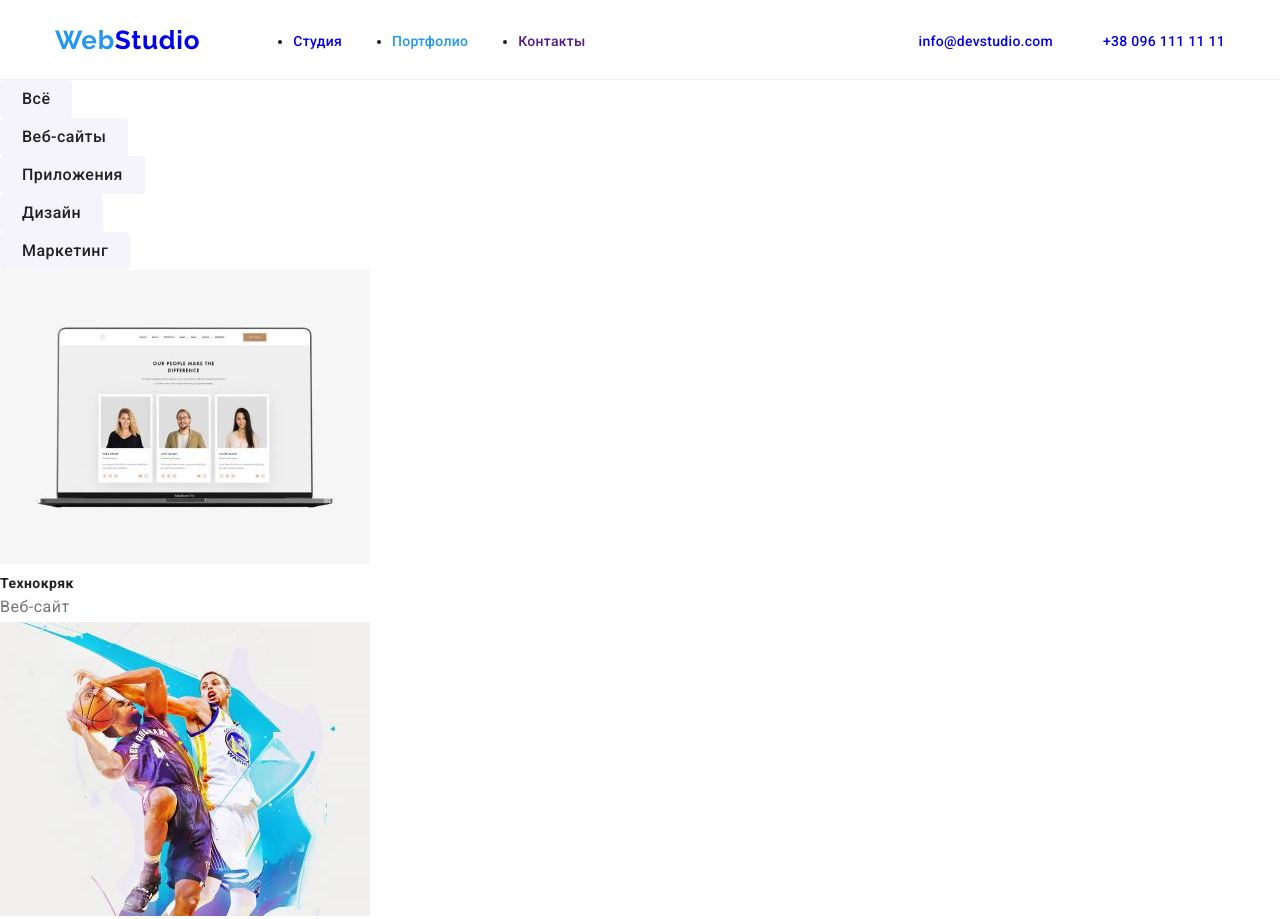
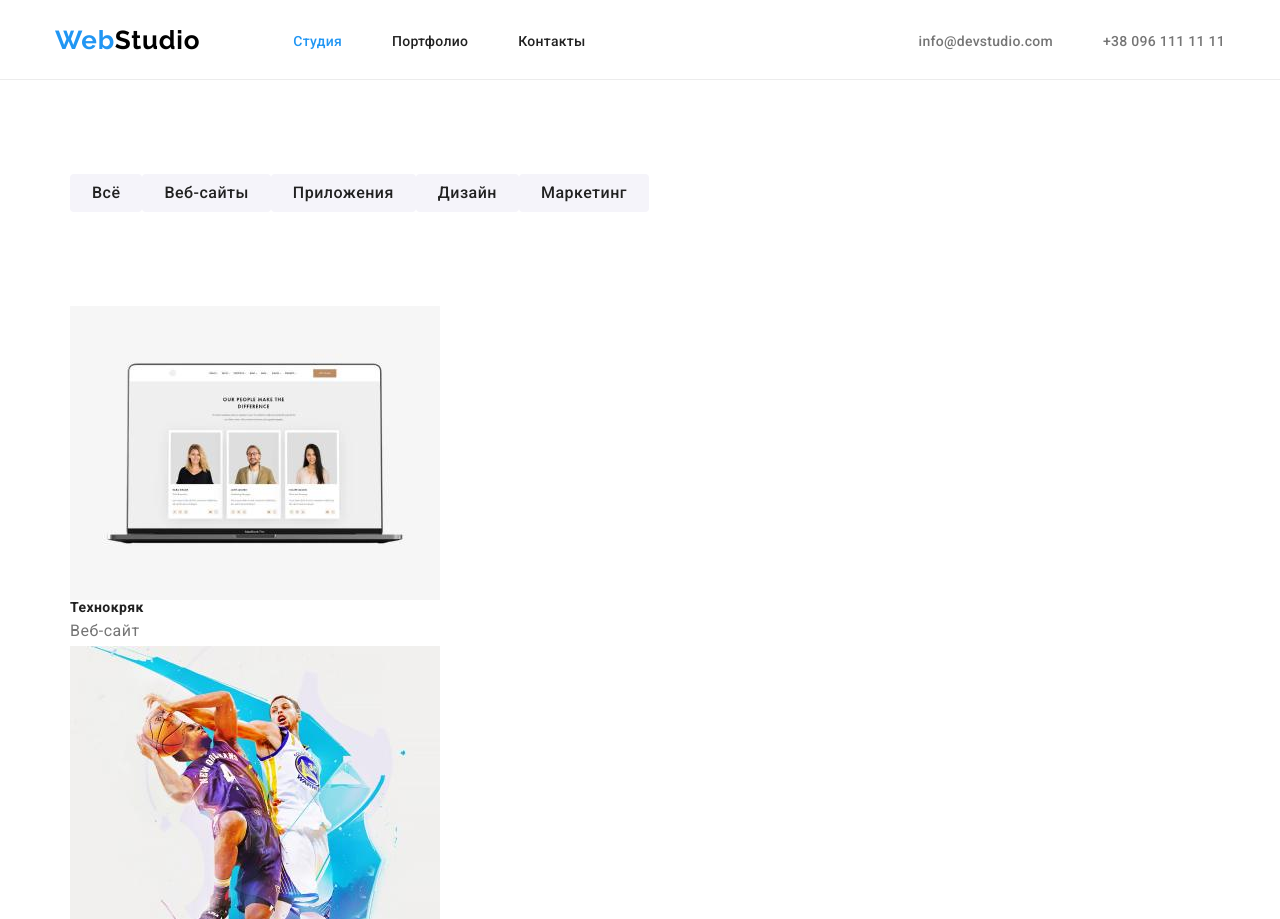
Before and after one commit to polygor1/goit-markup-hw-03, a plain HTML site: page portfolio.html in a window 1280 px wide. Shown: the top 919 px of the page. Drawn offline with Linux system fonts and the light colour scheme.

Commit message:
2105291616

```diff
--- a/css/styles.css
+++ b/css/styles.css
@@ -11,6 +11,7 @@
   --border-color: #ececec;
   --face-color: #ffffff;
   --footer-color: #ffffff;
+  --footer-eadr-color: #ffffff99;
   --background-face-color: #2f303a;
   --background-footer-color: #2f303a;
   --background-team-color: #f5f4fa;
@@ -53,9 +54,12 @@ h3 {
 }
 
 .container {
-  width: 1170px;
+  width: 1200px;
+  padding-left: 15px;
+  padding-right: 15px;
   margin: 0 auto;
   flex-direction: column;
+  margin-top: 94px;
 }
 .current {
   color: var(--touch-color);
@@ -64,12 +68,14 @@ h3 {
 /* ---HEADER--- */
 
 .header {
+  margin-top: 0px;
   padding: 25px 0 23px 0;
   border-bottom: 1px solid var(--border-color);
 }
 .header .container {
   display: flex;
   flex-direction: row;
+  margin-top: 0px;
 }
 .logo {
   font-family: var(--logo-font);
@@ -116,6 +122,7 @@ h3 {
 
 .eadress {
   color: var(--regular-color);
+  width: 1200px;
   justify-content: flex-end;
 }
 .eadr-mail,
@@ -131,6 +138,7 @@ h3 {
 }
 .hero .container {
   display: flex;
+  margin-top: 0px;
 }
 .titul {
   font-style: normal;
@@ -180,7 +188,6 @@ h3 {
   flex-flow: row;
 }
 .features-list li {
-  margin-top: 94px;
   width: 270px;
 }
 .features-text {
@@ -192,9 +199,6 @@ h3 {
 
 /* ---INSIDE--- */
 
-.inside .container {
-  margin-top: 94px;
-}
 .inside-list {
   display: flex;
   justify-content: space-between;
@@ -205,7 +209,8 @@ h3 {
 
 .team {
   background-color: var(--background-team-color);
-  margin-top: 94px;
+}
+.team .container {
   padding-top: 94px;
 }
 .team-list {
@@ -215,7 +220,6 @@ h3 {
 }
 .team-card {
   background: #ffffff;
-  /* material shadow v1 */
   box-shadow: 0px 1px 3px rgba(0, 0, 0, 0.12), 0px 1px 1px rgba(0, 0, 0, 0.14),
     0px 2px 1px rgba(0, 0, 0, 0.2);
   border-radius: 0px 0px 4px 4px;
@@ -249,18 +253,30 @@ h3 {
   padding-top: 50px;
   padding-bottom: 50px;
 }
+.footer .container {
+  margin-top: 0px;
+}
 .address {
+  font-family: var(--main-font);
+  font-style: normal;
+  font-weight: 400;
+  font-size: 14px;
+  line-height: 1.714;
+  letter-spacing: 0.03em;
   margin-top: 20px;
-  margin-bottom: 9px;
 }
+
 .footer-eaddress {
-  font-style: normal;
-  font-size: 14px;
-  line-height: 1.71;
-  letter-spacing: 0.03em;
-  color: var(--regular-color);
+  color: var(--footer-eadr-color);
   display: flex;
   flex-direction: column;
+}
+.footer-eaddress p {
+  height: 21px;
+}
+.footer-eaddress a {
+  margin-top: 9px;
+  height: 21px;
 }
 
 .footer-eaddress :hover,
@@ -270,6 +286,38 @@ h3 {
 
 /* === PORTFOLIO === */
 
+.searsh-panel {
+  display: flex;
+  flex-direction: row;
+}
+.searsh-panel .container {
+  margin-top: 0px;
+}
+.panel-buttons {
+  display: flex;
+}
+
+.srsh-btn {
+  font-family: inherit;
+  font-weight: 500;
+  font-size: 16px;
+  line-height: 1.625;
+  letter-spacing: 0.03em;
+  color: var(--title-color);
+  background-color: var(--filter-color);
+  padding: 6px 22px;
+  border: none;
+  border-radius: 4px;
+  text-align: center;
+}
+.srsh-btn:hover,
+.srsh-btn:focus {
+  cursor: pointer;
+  background-color: var(--touch-color);
+  color: var(--face-color);
+  box-shadow: 0px 3px 1px rgba(0, 0, 0, 0.1), 0px 1px 2px rgba(0, 0, 0, 0.08),
+    0px 2px 2px rgba(0, 0, 0, 0.12);
+}
 .portfolio {
   font-weight: 700;
   font-style: normal;
@@ -289,29 +337,3 @@ h3 {
   letter-spacing: 0.03em;
   color: var(--regular-color);
 }
-
-.panel-buttons {
-  /*  */
-}
-
-.panel-buttons button {
-  font-family: inherit;
-  font-weight: 500;
-  font-size: 16px;
-  line-height: 1.625;
-  letter-spacing: 0.03em;
-  color: var(--title-color);
-  background-color: var(--filter-color);
-  padding: 6px 22px;
-  border: none;
-  border-radius: 4px;
-  text-align: center;
-}
-.panel-buttons button:hover,
-.panel-buttons button:focus {
-  cursor: pointer;
-  background-color: var(--touch-color);
-  color: var(--face-color);
-  box-shadow: 0px 3px 1px rgba(0, 0, 0, 0.1), 0px 1px 2px rgba(0, 0, 0, 0.08),
-    0px 2px 2px rgba(0, 0, 0, 0.12);
-}
--- a/portfolio.html
+++ b/portfolio.html
@@ -6,6 +6,7 @@
     <meta http-equiv="X-UA-Compatible" content="IE=edge">
     <meta name="viewport" content="width=device-width, initial-scale=1.0">
     <title>Портфолио</title>
+    <link rel="stylesheet" href="./css/modern-normalize.css">
     <link rel="preconnect" href="https://fonts.gstatic.com">
     <link
         href="https://fonts.googleapis.com/css2?family=Raleway:wght@700&family=Roboto:wght@400;500;700;900&display=swap"
@@ -25,10 +26,10 @@
             <nav class="navigation">
                 <ul class="nav-list">
                     <li class="nav-list-item">
-                        <a class="nav-list-str" href="./index.html">Студия</a>
+                        <a class="nav-list-str current" href="./index.html">Студия</a>
                     </li>
                     <li class="nav-list-item">
-                        <a class="nav-list-str current" href="./portfolio.html">Портфолио</a>
+                        <a class="nav-list-str" href="./portfolio.html">Портфолио</a>
                     </li>
                     <li class="nav-list-item">
                         <a class="nav-list-str" href="">Контакты</a>
@@ -36,42 +37,43 @@
                 </ul>
             </nav>
             <!-- e-Adress -->
-            <div class="eadress container">
+            <div class="eadress">
                 <a class="eadr-mail" href="mailto:info@devstudio.com">info@devstudio.com</a>
                 <a class="eadr-tel" href="tel:+380961111111">+38 096 111 11 11</a>
             </div>
         </div>
     </header>
-
-    <main>
-        <!-- Main content -->
-        <!-- Navigation -->
-        <section>
-            <div class="conteiner">
+    <!-- Main content -->
+    <main class="container">
+        <!-- Seek -->
+        <section class="searsh-panel">
+            <div class="container">
                 <ul class="panel-buttons">
                     <li>
-                        <button type="button">Всё</button>
+                        <button class="srsh-btn" type="button">Всё</button>
                     </li>
                     <li>
-                        <button type="button">Веб-сайты</button>
+                        <button class="srsh-btn" type="button">Веб-сайты</button>
                     </li>
                     <li>
-                        <button type="button">Приложения</button>
+                        <button class="srsh-btn" type="button">Приложения</button>
                     </li>
                     <li>
-                        <button type="button">Дизайн</button>
+                        <button class="srsh-btn" type="button">Дизайн</button>
                     </li>
                     <li>
-                        <button type="button">Маркетинг</button>
+                        <button class="srsh-btn" type="button">Маркетинг</button>
                     </li>
                 </ul>
             </div>
+        </section>
+        <section>
             <!-- Portfolio -->
-            <div class="conteiner">
+            <div class="portfolio">
                 <!-- <h2>
                     Портфолио
                 </h2> -->
-                <ul class="portfolio">
+                <ul class="container">
                     <li>
                         <img src="./images/pfimg1q.jpg" alt="Технокряк" width=370 height=294>
                         <h3>Технокряк</h3>
```
Also changed, not shown: index.html (+1 -1 lines).
